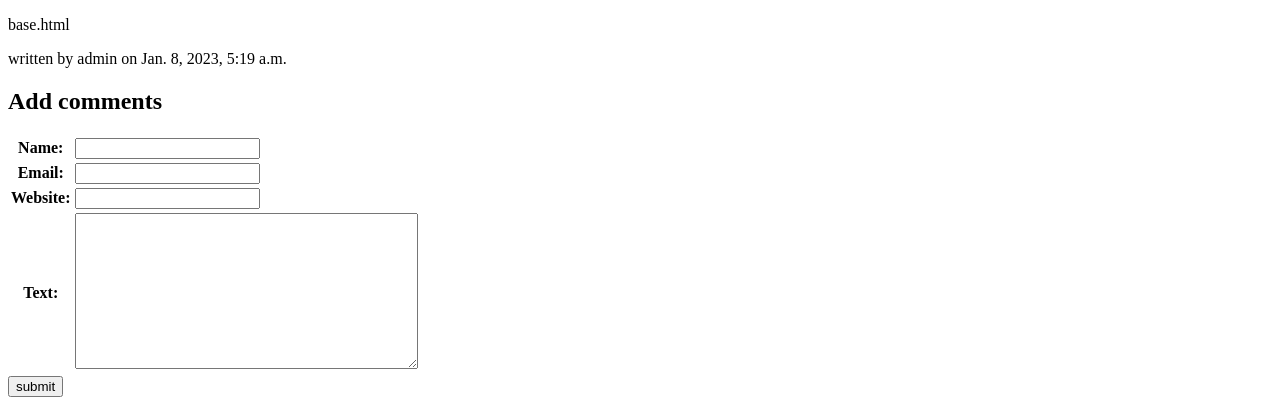
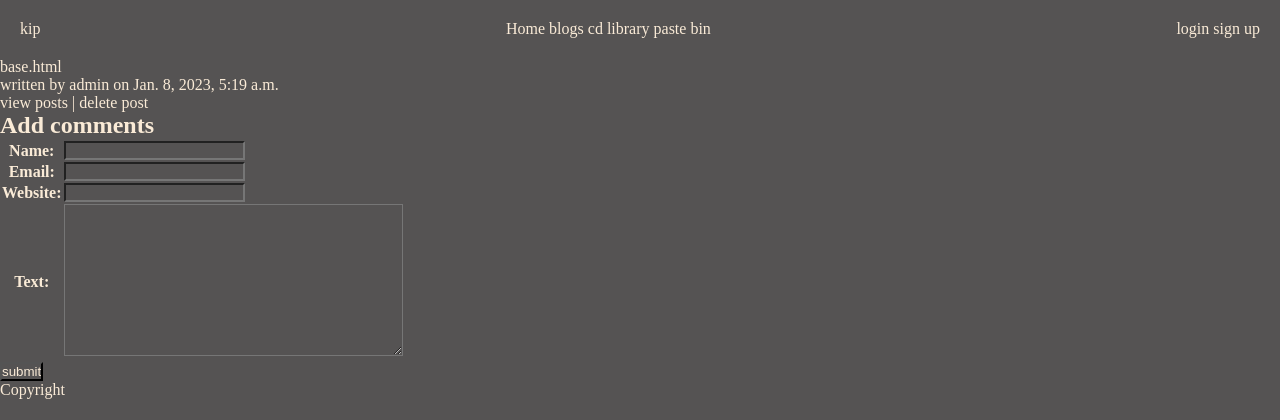
Before and after one commit to kkipngenokoech/100-days-of-backend-2023, a Django app: a page that uses Django/LoginSystem/templates/blog/blog_post.html in a window 1280 px wide. Shown: the top 420 px of the page. Run offline with Django 4.2, Linux system fonts and the light colour scheme; data comes from the database, SQL or seed files in the repository; both versions use the stored data as it was after the commit.

Commit message:
links and base.html

```diff
--- a/Django/LoginSystem/blog/urls.py
+++ b/Django/LoginSystem/blog/urls.py
@@ -4,6 +4,7 @@ urlpatterns = [
     path("",views.PostListView.as_view(), name="index"),
     path("post/<str:slug>",views.view_post,name = "blog_post_detail"),
     path("new/",views.add_post, name="blog_add_post"),
+    path("post/<str:slug>",views.PostDeleteView.as_view(), name = "delete_post"),
     path("archive/<int:year>/month/<int:month>",views.PostMonthArchiveView.as_view(month_format='%m'), name = "blog_archive_month"),
     path("archive/<int:year>/week/<int:week>",views.PostWeekArchiveView.as_view(),name = "blog_archive_week")
 ]
--- a/Django/LoginSystem/blog/views.py
+++ b/Django/LoginSystem/blog/views.py
@@ -2,13 +2,17 @@ from django.shortcuts import redirect, get_object_or_404, render
 from django.contrib.auth.decorators import user_passes_test
 from .models import Post
 from .forms import PostForm, CommentForm
-from django.views.generic import ListView
+from django.views.generic import ListView, DeleteView
 from django.views.generic.dates import MonthArchiveView, WeekArchiveView
 
 # Create your views here.
 class PostListView(ListView):
     model = Post
     context_object_name = 'posts'
+
+class PostDeleteView(DeleteView):
+    model = Post
+    template_name = 'blog/delete_post.html'
 
 @user_passes_test(lambda u: u.is_superuser)
 def add_post(request):
--- a/Django/LoginSystem/home/views.py
+++ b/Django/LoginSystem/home/views.py
@@ -2,7 +2,7 @@ from django.shortcuts import render, HttpResponse, redirect
 from django.urls import reverse_lazy
 from django.contrib.auth import logout
 from django.contrib.auth.forms import UserCreationForm
-from django.views.generic import CreateView, UpdateView
+from django.views.generic import CreateView
 from django.contrib.auth.views import PasswordChangeView
 from django.contrib.auth.models import User
 # Create your views here.
@@ -11,7 +11,7 @@ def home(request):
 
 def LogoutView(request):
     logout(request)
-    return redirect('index')
+    return redirect('home')
 
 class SignupView(CreateView):
     form_class = UserCreationForm
--- a/Django/LoginSystem/templates/base.html
+++ b/Django/LoginSystem/templates/base.html
@@ -16,8 +16,9 @@
         <div class="pages">
             <ul>
               <li><a href="{% url 'home' %}">Home</a></li>
-              <li><a href="{% url 'about' %}">About</a></li>
-              <li><a href="">Contact</a></li>
+              <li><a href="{% url 'index' %}">blogs</a></li>
+              <li><a href = "{% url 'cds' %}">cd library</a></li>
+              <li><a href="{% url 'pastebin_paste_list' %}">paste bin</a></li>
             </ul>
         </div>
         <div class="authentication">
@@ -29,7 +30,7 @@
             {% else %}
                 <ul>
                     <li><a href="{% url 'login' %}">login</a></li>
-                    <li><a href="{% url 'signup' %}">about</a></li>
+                    <li><a href="{% url 'signup' %}">sign up</a></li>
                 </ul>
             {% endif %}
         </div>
--- a/Django/LoginSystem/templates/blog/blog_post.html
+++ b/Django/LoginSystem/templates/blog/blog_post.html
@@ -1,16 +1,8 @@
-<!DOCTYPE html>
-<html lang="en">
-<head>
-    <meta charset="UTF-8">
-    <meta http-equiv="X-UA-Compatible" content="IE=edge">
-    <meta name="viewport" content="width=device-width, initial-scale=1.0">
-    <title>{{ post.slug }}</title>
-</head>
-<body>
-    <p>
-        <div>
-            <p>{{ post.title }}</p>
-        </div>
+{% extends 'base.html' %}
+
+
+{% block content %}
+{% block title %}{{ post.title }} {% endblock %}
         <div>
             <span>
                 written by {{ post.author }} on {{ post.created_on }}
@@ -30,6 +22,9 @@
     </div>
     {% endif %}
     <div>
+        <a href = "{% url 'index' %}">view posts</a> | <a href = "{% url 'delete_post' post.slug %}">delete post</a>
+    </div>
+    <div>
         <h2>Add comments</h2>
         <form action = "" method="POST">
             {% csrf_token %}
@@ -39,5 +34,4 @@
             <input type = "submit" name = "submit", value = "submit">
         </form>
     </div>
-</body>
-</html>
+{% endblock %}
```
Also changed, not shown: Django/LoginSystem/templates/blog/add_post.html (+6 -13 lines), Django/LoginSystem/db.sqlite3.
